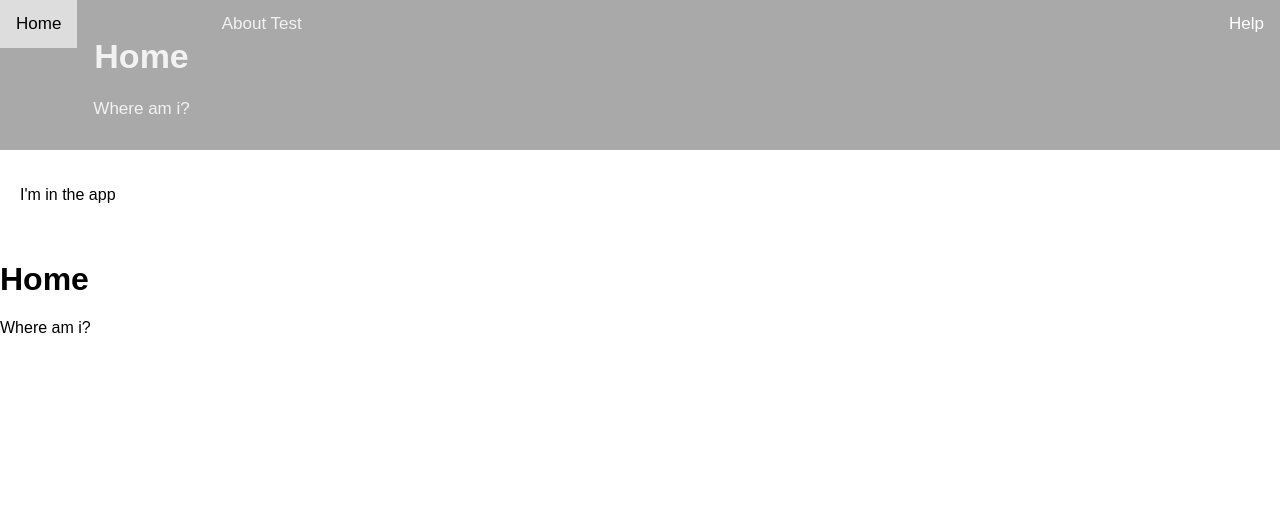
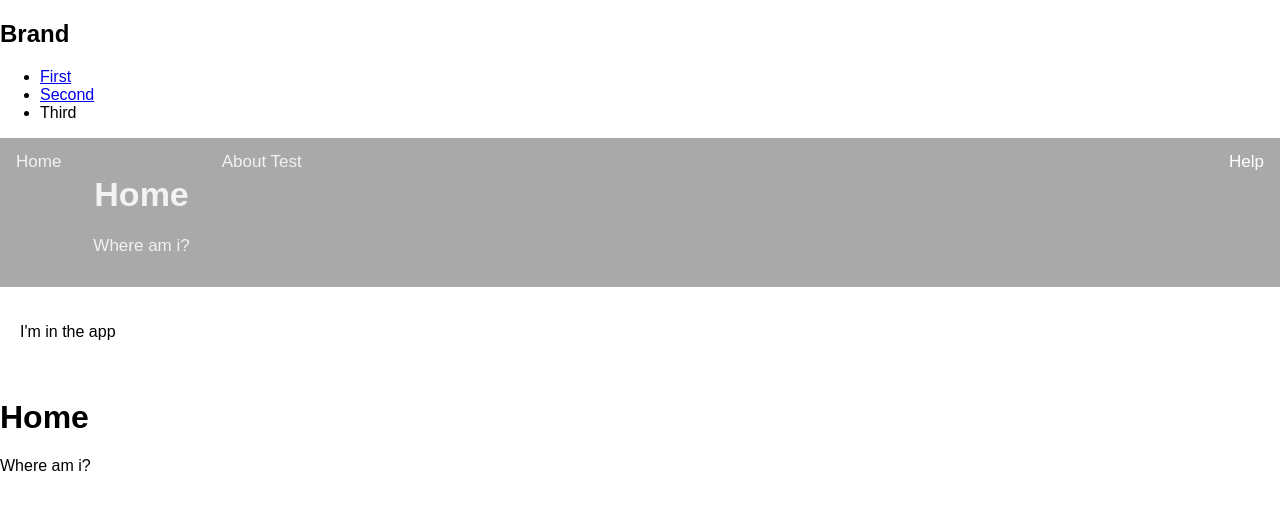
Before and after one commit to jamespeterjacob/realdeal, a React (Create React App) app: page / in a window 1280 px wide. Shown: the top 510 px of the page. Built offline with nearby package versions, Linux system fonts and the light colour scheme.

Commit message:
modified:   src/Navbar.js modified:   src/index.js

```diff
--- /dev/null
+++ b/src/Navbar.js
@@ -0,0 +1,16 @@
+const Navbar = () => {
+
+    return (
+     <div>
+        <h2>Brand</h2>
+        <ul>
+            <li><a href="/">First</a></li>
+            <li><a href="/about">Second</a></li>
+            <li><a>Third</a></li>
+            </ul>
+     </div>
+
+      );
+    };
+
+  export default Navbar;
--- a/src/index.js
+++ b/src/index.js
@@ -7,12 +7,14 @@ import reportWebVitals from './reportWebVitals';
 import { BrowserRouter, Routes, Route } from 'react-router-dom';
 import Home from './Home'
 import About from './About';
+import Navbar from './Navbar';
 
 const root = ReactDOM.createRoot(document.getElementById('root'));
 root.render(
   <React.StrictMode>
 
     <BrowserRouter>
+    <Navbar/>
     <App />
     <Routes>
       <Route path="/" element={<Home/>} />
```
